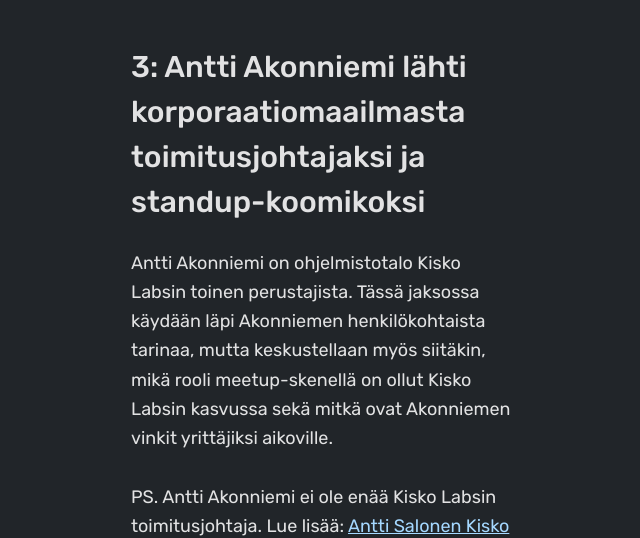
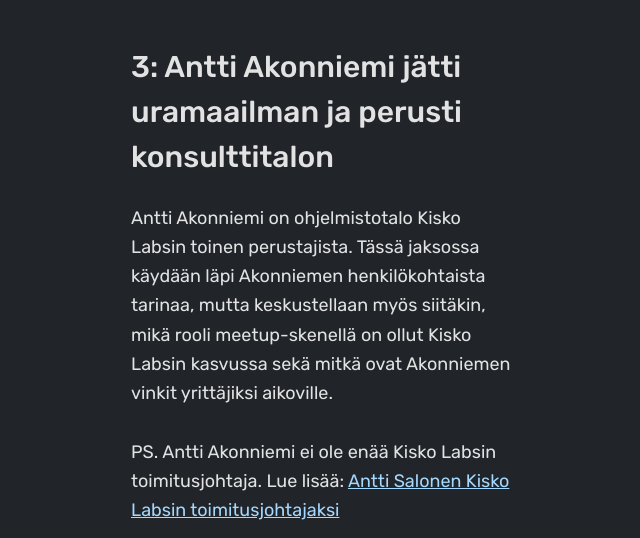
Before and after one commit to jonaskay/nolla-viiva-sata, a Gatsby site: page /3-kiskolabs/ in a window 1280 px wide. Shown: the part 260-798 px from the top of the page, without its empty margins (317-957 px from the left). Built offline with nearby package versions, Linux system fonts and the light colour scheme; Gatsby itself is replaced by a stand-in of ours.

Commit message:
Modify title

```diff
--- a/src/episodes/3-kiskolabs.md
+++ b/src/episodes/3-kiskolabs.md
@@ -1,5 +1,5 @@
 ---
-title: "3: Antti Akonniemi lähti korporaatiomaailmasta toimitusjohtajaksi ja standup-koomikoksi"
+title: "3: Antti Akonniemi jätti uramaailman ja perusti konsulttitalon"
 description: "Antti Akonniemi on ohjelmistotalo Kisko Labsin toinen perustajista. Tässä jaksossa käydään läpi Akonniemen henkilökohtaista tarinaa, mutta keskustellaan myös siitäkin, mikä rooli meetup-skenellä on ollut Kisko Labsin kasvussa sekä mitkä ovat Akonniemen vinkit yrittäjiksi aikoville.<br/><br/>PS. Antti Akonniemi ei ole enää Kisko Labsin toimitusjohtaja. Lue lisää: <a href=\"https://blog.kiskolabs.com/antti-salosesta-kisko-labsin-toimitusjohtaja\">Antti Salonen Kisko Labsin toimitusjohtajaksi</a>"
 type: "full"
 date: 2020-01-16
```
